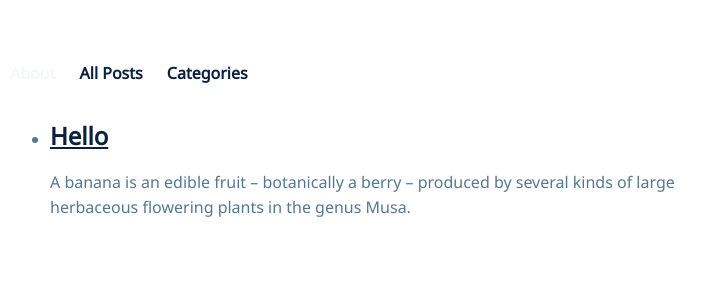
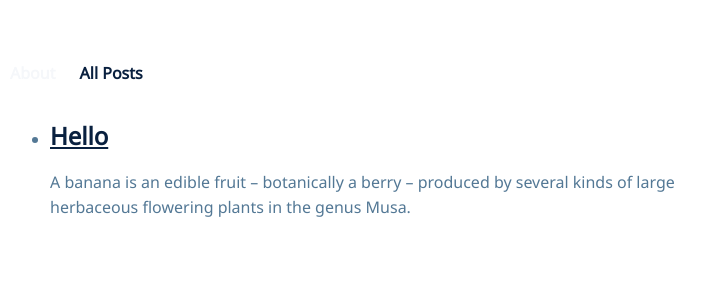
Before and after one commit to xfltrt/xfltrt.github.io, a Jekyll site: the page built from index.html, in a window 1280 px wide. Shown: the top 300 px of the page, without its empty margins (280-985 px from the left). Built offline with Jekyll 4.4.1, drawn with Linux system fonts in a browser that asks for light colours.

Commit message:
Update navigation.json

```diff
--- a/_data/navigation.json
+++ b/_data/navigation.json
@@ -5,8 +5,4 @@
 {
   "name": "All Posts",
   "link": "/"
-},
-{
-  "name": "Categories",
-  "link": "/"
 }]
```
